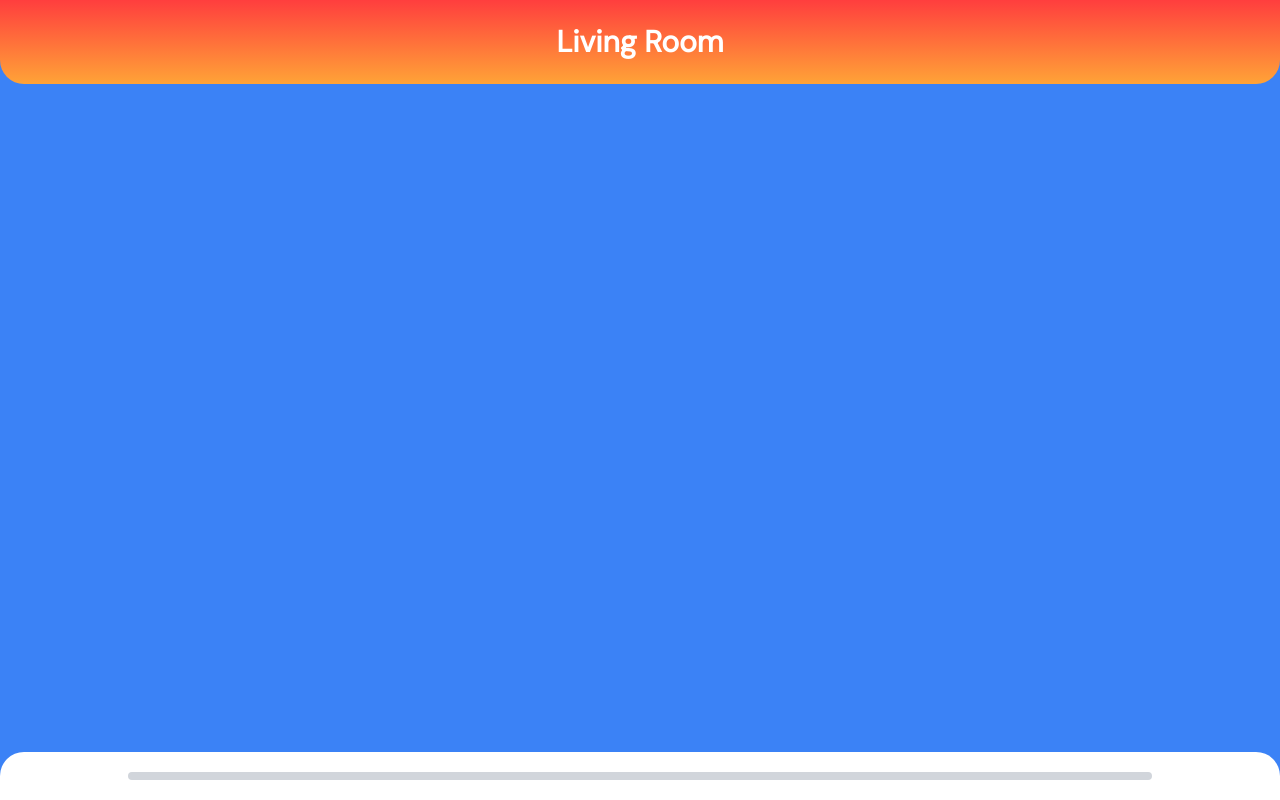
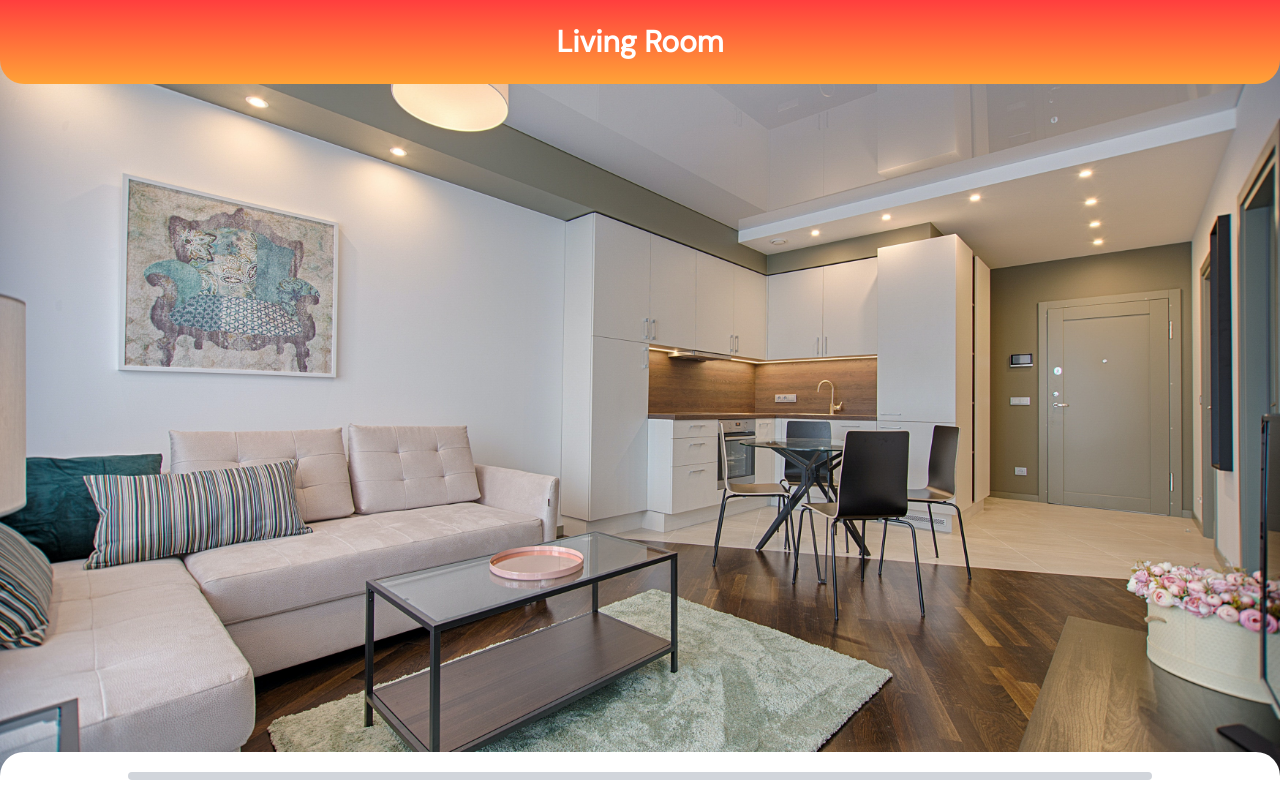
Before and after one commit to TheGraphVertices/Frontend, a React (Create React App) app: page /userhomepage in a window 1280 px wide. Shown: the top 800 px of the page. Built offline with nearby package versions, Linux system fonts and the light colour scheme.

Commit message:
Added background image with parallax scroll

```diff
--- a/src/components/Landing.jsx
+++ b/src/components/Landing.jsx
@@ -1,7 +1,6 @@
 function Landing(){
   return(
-	<div className="h-screen bg-blue-500 absolute top-0 w-screen">
-	  <h1>Test</h1>
+	<div className="h-screen bg-livingroom bg-cover bg-center bg-fixed absolute top-0 w-screen">
 	  <div className="rounded-t-3xl h-12 flex items-center justify-center bg-white absolute bottom-0 w-screen">
 		<div className="w-[80%] rounded-2xl bg-gray-300 h-2"></div>
 	  </div>
--- a/tailwind.config.js
+++ b/tailwind.config.js
@@ -8,6 +8,10 @@ module.exports = {
       fontFamily: {
         "body": ["DM Sans"],
       },
+
+      backgroundImage: {
+        "livingroom": 'url("/src/assetts/livingroom.jpg")',
+      },
     },
   },
   plugins: [],
```
Also changed, not shown: src/assetts/livingroom.jpg (added).
